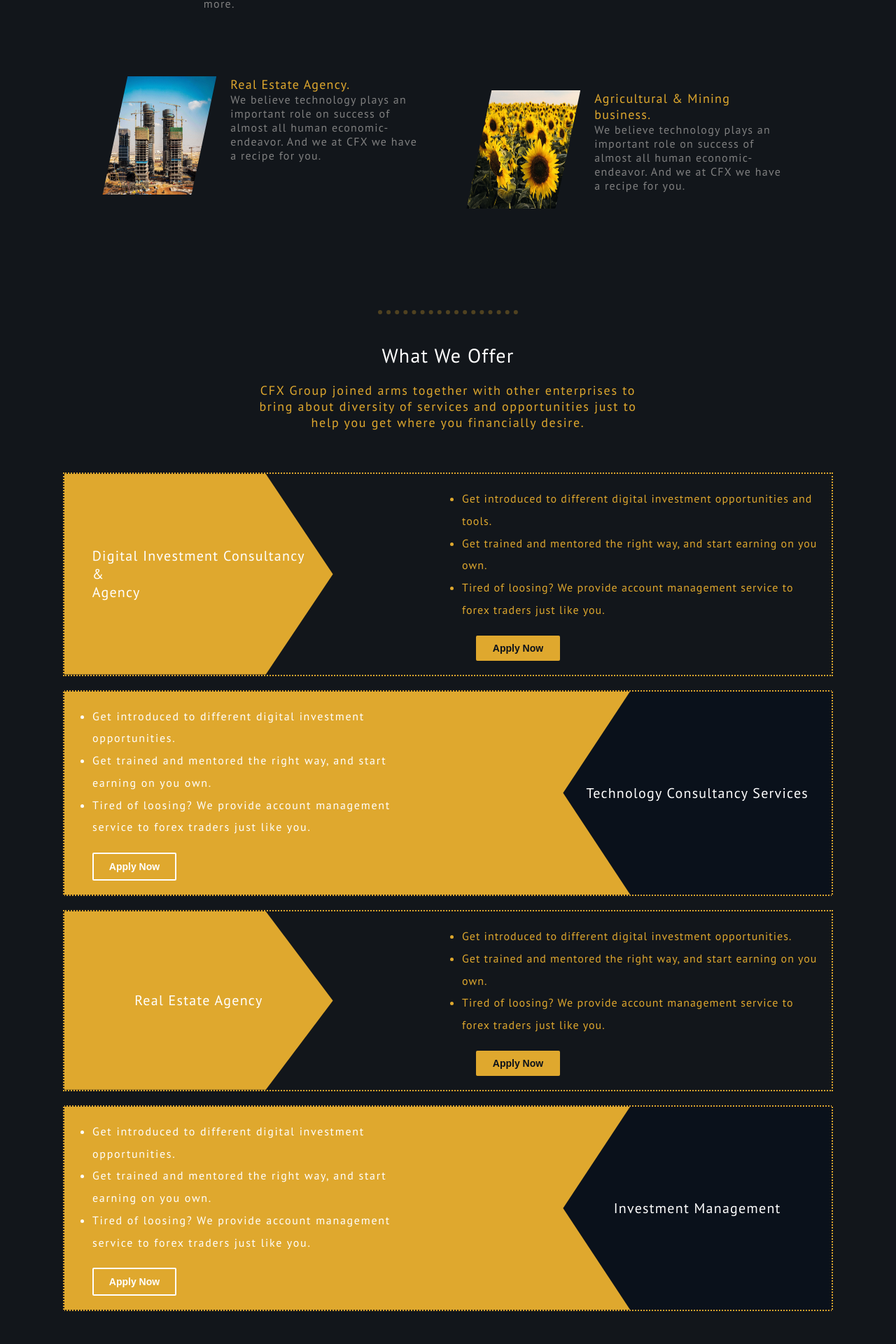
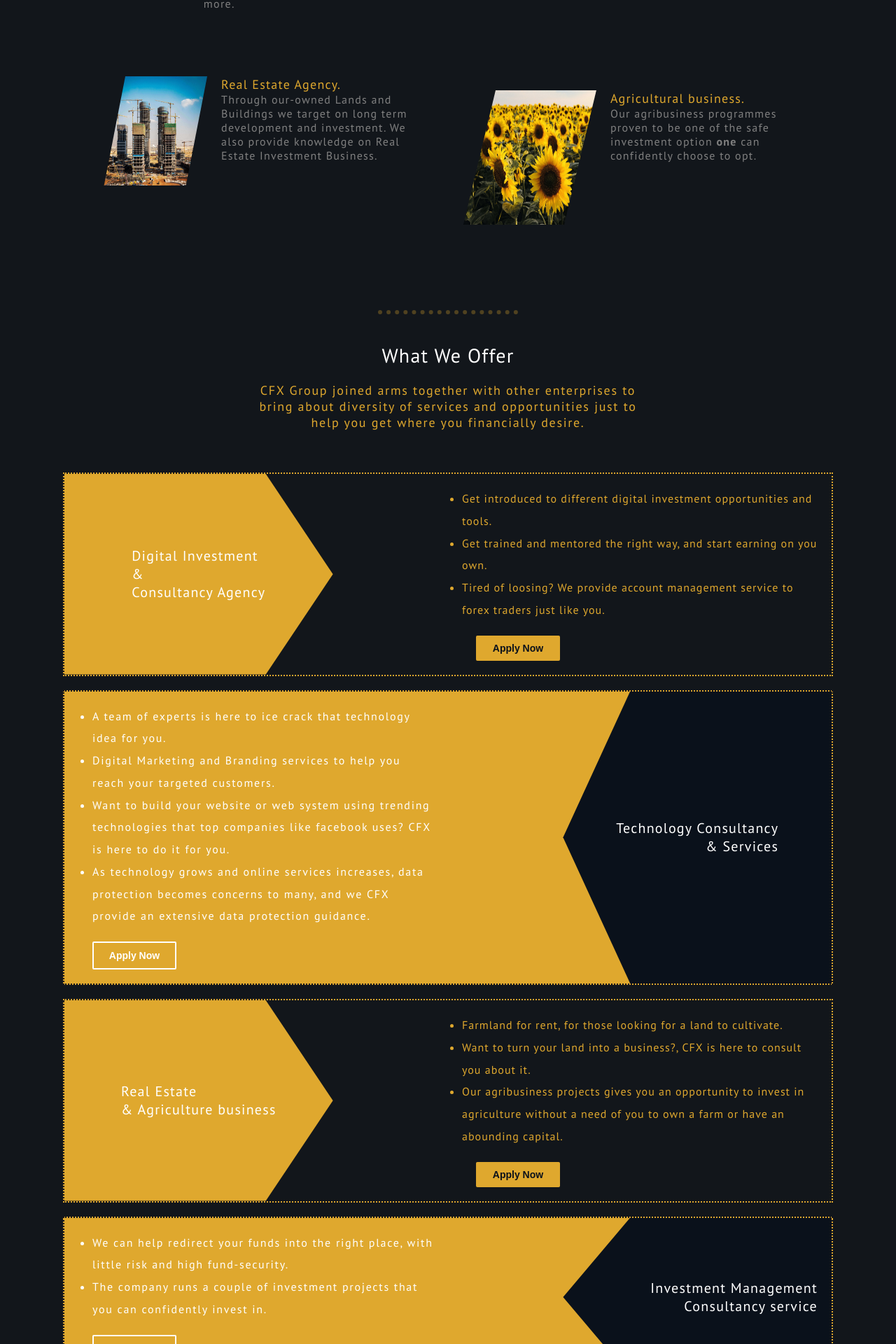
Before and after one commit to zealotdev/cfx-website, a Next.js app: page / in a window 1280 px wide. Shown: the part 1473-3393 px from the top of the page at 70% size. Built offline with nearby package versions, Linux system fonts and the light colour scheme.

Commit message:
Refactor(content): Editing of content 65% 🥱
Refs #7

```diff
--- a/components/expertise.tsx
+++ b/components/expertise.tsx
@@ -67,9 +67,9 @@
             <div className={styles.card_content}>
               <div className={styles.card_title}>Real Estate Agency.</div>
               <div className={styles.card_desc}>
-                We believe technology plays an important role on success of
-                almost all human economic-endeavor. And we at CFX we have a
-                recipe for you.
+                Through our-owned Lands and Buildings we target on long term
+                development and investment. We also provide knowledge on Real
+                Estate Investment Business.
               </div>
             </div>
           </div>{' '}
@@ -83,13 +83,11 @@
               />
             </div>
             <div className={styles.card_content}>
-              <div className={styles.card_title}>
-                Agricultural & Mining business.
-              </div>
+              <div className={styles.card_title}>Agricultural business.</div>
               <div className={styles.card_desc}>
-                We believe technology plays an important role on success of
-                almost all human economic-endeavor. And we at CFX we have a
-                recipe for you.
+                Our agribusiness programmes proven to be one of the safe
+                investment option <strong>one</strong> can confidently choose to
+                opt.
               </div>
             </div>
           </div>
--- a/components/investment.tsx
+++ b/components/investment.tsx
@@ -10,7 +10,7 @@
           <button className={styles.ctaOne}>apply now</button>
         </Link>
         <Link href="/notice">
-          <button className={styles.ctaTwo}>sing in</button>
+          <button className={styles.ctaTwo}>sign in</button>
         </Link>
       </div>
     </section>
--- a/components/services.tsx
+++ b/components/services.tsx
@@ -19,8 +19,10 @@
           <section className={styles.services_list}>
             <div className={styles.services_listItemOne}>
               <div className={styles.services_listItemOneTitle}>
-                Digital Investment Consultancy <br /> & <br /> Agency
+                Digital Investment <br /> & <br />
+                Consultancy Agency
               </div>
+
               <div className={styles.services_listItemOneDetails}>
                 <ul>
                   <li>
@@ -48,16 +50,22 @@
               <div className={styles.services_listItemTwoDetails}>
                 <ul>
                   <li>
-                    Get introduced to different digital investment
-                    opportunities.
+                    A team of experts is here to ice crack that technology idea
+                    for you.
                   </li>
                   <li>
-                    Get trained and mentored the right way, and start earning on
-                    you own.
+                    Digital Marketing and Branding services to help you reach
+                    your targeted customers.
                   </li>
                   <li>
-                    Tired of loosing? We provide account management service to
-                    forex traders just like you.
+                    Want to build your website or web system using trending
+                    technologies that top companies like facebook uses? CFX is
+                    here to do it for you.
+                  </li>
+                  <li>
+                    As technology grows and online services increases, data
+                    protection becomes concerns to many, and we CFX provide an
+                    extensive data protection guidance.
                   </li>
                 </ul>
                 <Link href="/notice">
@@ -67,26 +75,27 @@
                 </Link>
               </div>
               <div className={styles.services_listItemTwoTitle}>
-                Technology Consultancy Services
+                Technology Consultancy <br />& Services
               </div>
             </div>
             <div className={styles.services_listItemOne}>
               <div className={styles.services_listItemOneTitle}>
-                Real Estate Agency
+                Real Estate <br /> & Agriculture business
               </div>
               <div className={styles.services_listItemOneDetails}>
                 <ul>
                   <li>
-                    Get introduced to different digital investment
-                    opportunities.
+                    Farmland for rent, for those looking for a land to
+                    cultivate.
                   </li>
                   <li>
-                    Get trained and mentored the right way, and start earning on
-                    you own.
+                    Want to turn your land into a business?, CFX is here to
+                    consult you about it.
                   </li>
                   <li>
-                    Tired of loosing? We provide account management service to
-                    forex traders just like you.
+                    Our agribusiness projects gives you an opportunity to invest
+                    in agriculture without a need of you to own a farm or have
+                    an abounding capital.
                   </li>
                 </ul>
                 <Link href="/notice">
@@ -101,16 +110,12 @@
               <div className={styles.services_listItemTwoDetails}>
                 <ul>
                   <li>
-                    Get introduced to different digital investment
-                    opportunities.
+                    We can help redirect your funds into the right place, with
+                    little risk and high fund-security.
                   </li>
                   <li>
-                    Get trained and mentored the right way, and start earning on
-                    you own.
-                  </li>
-                  <li>
-                    Tired of loosing? We provide account management service to
-                    forex traders just like you.
+                    The company runs a couple of investment projects that you
+                    can confidently invest in.
                   </li>
                 </ul>
                 <Link href="/notice">
@@ -120,7 +125,7 @@
                 </Link>
               </div>
               <div className={styles.services_listItemTwoTitle}>
-                Investment Management
+                Investment Management Consultancy service
               </div>
             </div>
           </section>
```
Also changed, not shown: pages/about/index.tsx (+6 -6 lines).
